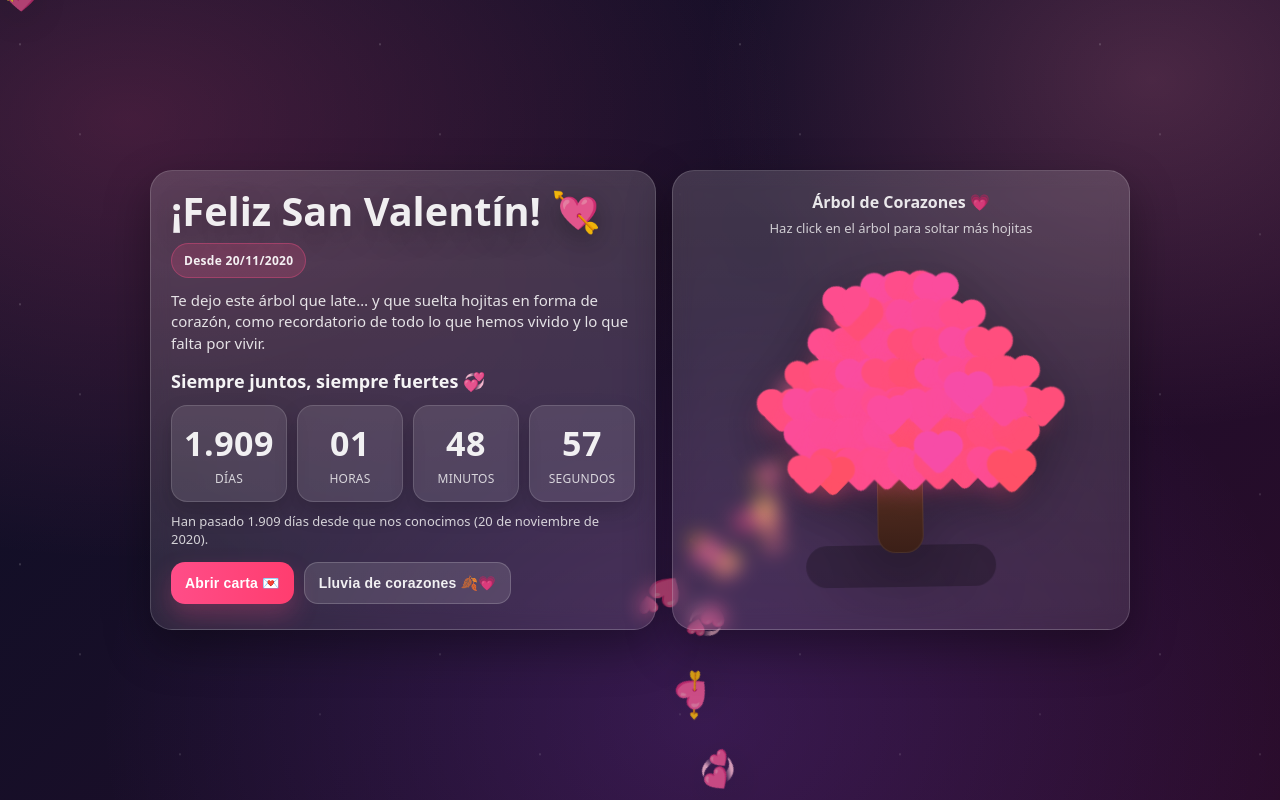
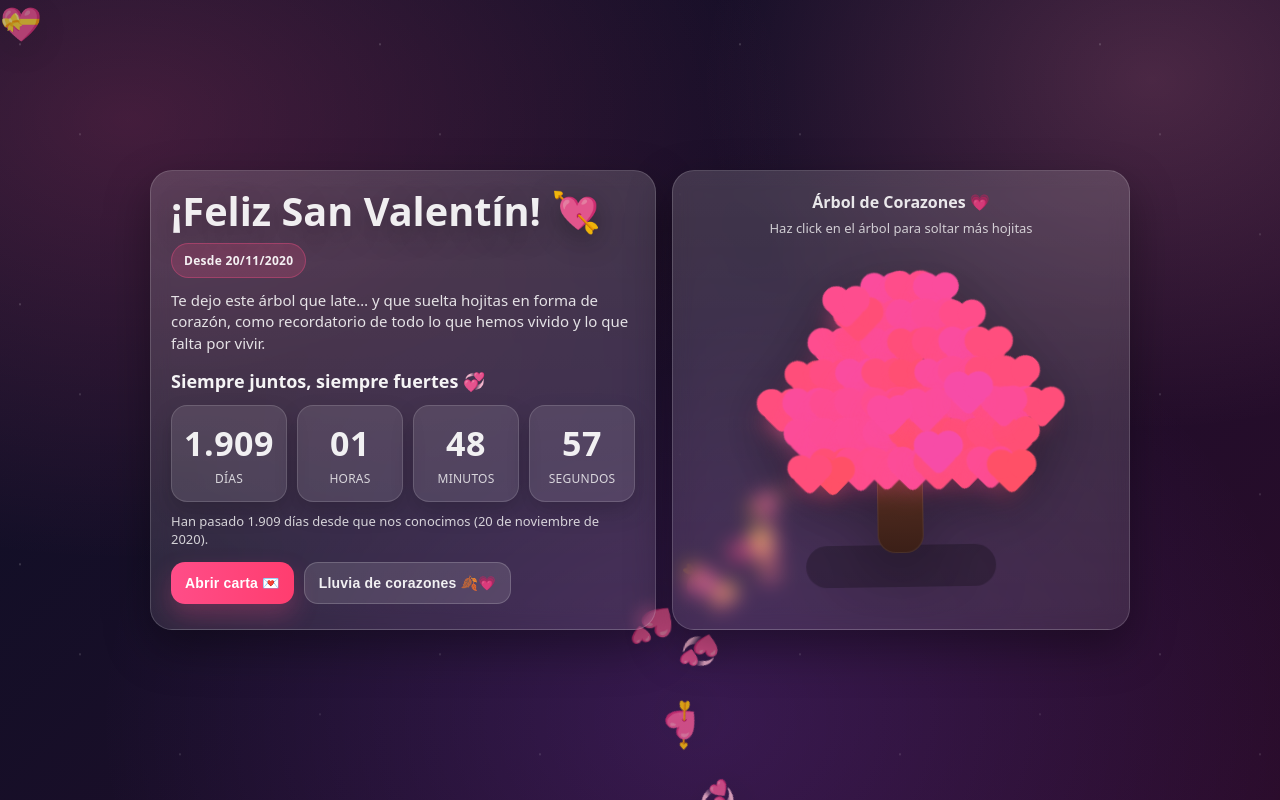
Before and after one commit to dmontiel-droid/san-valentin, a plain HTML site: page index.html in a window 1280 px wide. Drawn offline with Linux system fonts and the light colour scheme.

Commit message:
Update index.html

```diff
--- a/index.html
+++ b/index.html
@@ -34,6 +34,7 @@
       padding: 22px;
     }
 
+    /* estrellitas */
     .stars{
       position:fixed; inset:0;
       background-image:
@@ -136,9 +137,9 @@
       letter-spacing: .25px;
       text-transform: uppercase;
     }
-
     .note{ margin-top: 10px; font-size: 13px; opacity: .86; }
 
+    /* árbol */
     .treeArea{
       display:flex;
       flex-direction:column;
@@ -165,7 +166,6 @@
       cursor: pointer;
       user-select: none;
     }
-    .tree:hover{ filter: drop-shadow(0 22px 36px rgba(0,0,0,.42)); }
     @keyframes sway{
       0%,100%{transform: rotate(-1.1deg)}
       50%{transform: rotate(1.1deg)}
@@ -224,40 +224,25 @@
     }
 
     /* HOJAS */
-    .leafLayer{
-      position:fixed;
-      inset:0;
-      pointer-events:none;
-      z-index:1;
-    }
+    .leafLayer{ position:fixed; inset:0; pointer-events:none; z-index:1; }
     .leaf{
       position:absolute;
-      top:-30px;
+      left:0; top:0;
       opacity:.9;
       filter: drop-shadow(0 10px 18px rgba(0,0,0,.18));
       will-change: transform, opacity;
+      animation-name: fallLeft;
+      animation-timing-function: linear;
+      animation-iteration-count: 1;
     }
 
+    /* caída con viento a la izquierda + zigzag */
     @keyframes fallLeft{
-      0%{ transform: translate3d(var(--x0), var(--y0), 0) rotate(var(--r0)); opacity:0; }
-      10%{ opacity:.95; }
-      35%{
-        transform: translate3d(calc(var(--x0) - (var(--wind) * 0.35) + var(--zig1)),
-                              calc(var(--y0) + (var(--drop) * 0.35)), 0)
-                   rotate(calc(var(--r0) + 120deg));
-      }
-      70%{
-        transform: translate3d(calc(var(--x0) - (var(--wind) * 0.75) + var(--zig2)),
-                              calc(var(--y0) + (var(--drop) * 0.75)), 0)
-                   rotate(calc(var(--r0) + 320deg));
-        opacity:.85;
-      }
-      100%{
-        transform: translate3d(calc(var(--x0) - var(--wind) + var(--zig3)),
-                              calc(var(--y0) + var(--drop)), 0)
-                   rotate(calc(var(--r0) + 540deg));
-        opacity:0;
-      }
+      0%   { transform: translate(var(--x0), var(--y0)) rotate(var(--r0)); opacity:0; }
+      10%  { opacity:.95; }
+      35%  { transform: translate(var(--x1), var(--y1)) rotate(var(--r1)); }
+      70%  { transform: translate(var(--x2), var(--y2)) rotate(var(--r2)); opacity:.85; }
+      100% { transform: translate(var(--x3), var(--y3)) rotate(var(--r3)); opacity:0; }
     }
 
     .btnRow{
@@ -289,8 +274,7 @@
     }
 
     .modal{
-      position:fixed;
-      inset:0;
+      position:fixed; inset:0;
       display:none;
       justify-content:center;
       align-items:center;
@@ -372,14 +356,14 @@
   </div>
 
   <script>
+    // ===== CONTADOR =====
     const START_DATE = new Date("2020-11-20T00:00:00");
-
-    // contador
     const elDays  = document.getElementById("days");
     const elHours = document.getElementById("hours");
     const elMins  = document.getElementById("mins");
     const elSecs  = document.getElementById("secs");
     const sinceText = document.getElementById("sinceText");
+
     function pad(n){ return String(n).padStart(2,"0"); }
 
     function updateCounter(){
@@ -405,7 +389,7 @@
     updateCounter();
     setInterval(updateCounter, 1000);
 
-    // copa de corazones
+    // ===== COPA DE CORAZONES =====
     const crown = document.getElementById("crown");
     function addHeart(x, y, size, delay, hueShift=0){
       const h = document.createElement("div");
@@ -417,7 +401,6 @@
       h.style.filter = `hue-rotate(${hueShift}deg)`;
       crown.appendChild(h);
     }
-
     (function buildCrown(){
       crown.innerHTML = "";
       const rows = [
@@ -447,14 +430,13 @@
       }
     })();
 
-    // HOJAS (corazones)
+    // ===== HOJITAS (LLUVIA) =====
     const leafLayer = document.getElementById("leafLayer");
     const tree = document.getElementById("tree");
     const HEARTS = ["💗","💖","💘","💕","💞","💝"];
 
-    // intensidad que aumenta sola
-    let intensity = 1;           // 1 = base
-    let intervalMs = 260;        // mientras más pequeño, más hojas
+    let intensity = 1;     // sube con el tiempo
+    let intervalMs = 260;  // baja con el tiempo
     let leafTimer = null;
 
     function spawnLeaf(speedy=false){
@@ -466,72 +448,89 @@
       leaf.className = "leaf";
       leaf.textContent = HEARTS[Math.floor(Math.random()*HEARTS.length)];
 
+      // origen
       const xSpread = 130;
-      const x0 = (crownCenterX + (Math.random()*xSpread - xSpread/2));
-      const y0 = (crownTopY + (Math.random()*35));
+      const x0 = crownCenterX + (Math.random()*xSpread - xSpread/2);
+      const y0 = crownTopY + (Math.random()*35);
 
-      const wind = 220 + Math.random()*300; // viento a la izquierda
+      // viento siempre a la izquierda
+      const wind = 220 + Math.random()*320;
       const drop = (window.innerHeight + 160) - y0;
 
-      const zig1 = (Math.random()*30 - 15) + "px";
-      const zig2 = (Math.random()*55 - 27) + "px";
-      const zig3 = (Math.random()*45 - 22) + "px";
-      const r0 = (Math.random()*60 - 30) + "deg";
+      // zigzag
+      const zig1 = (Math.random()*30 - 15);
+      const zig2 = (Math.random()*55 - 27);
+      const zig3 = (Math.random()*45 - 22);
+
+      // puntos intermedios ya calculados (para que NO falle CSS)
+      const x1 = (x0 - wind*0.35 + zig1);
+      const y1 = (y0 + drop*0.35);
+      const x2 = (x0 - wind*0.75 + zig2);
+      const y2 = (y0 + drop*0.75);
+      const x3 = (x0 - wind + zig3);
+      const y3 = (y0 + drop);
+
+      // rotaciones ya calculadas
+      const r0 = (Math.random()*60 - 30);
+      const r1 = r0 + 120;
+      const r2 = r0 + 320;
+      const r3 = r0 + 540;
 
       leaf.style.setProperty("--x0", x0 + "px");
       leaf.style.setProperty("--y0", y0 + "px");
-      leaf.style.setProperty("--wind", wind + "px");
-      leaf.style.setProperty("--drop", drop + "px");
-      leaf.style.setProperty("--zig1", zig1);
-      leaf.style.setProperty("--zig2", zig2);
-      leaf.style.setProperty("--zig3", zig3);
-      leaf.style.setProperty("--r0", r0);
+      leaf.style.setProperty("--x1", x1 + "px");
+      leaf.style.setProperty("--y1", y1 + "px");
+      leaf.style.setProperty("--x2", x2 + "px");
+      leaf.style.setProperty("--y2", y2 + "px");
+      leaf.style.setProperty("--x3", x3 + "px");
+      leaf.style.setProperty("--y3", y3 + "px");
+      leaf.style.setProperty("--r0", r0 + "deg");
+      leaf.style.setProperty("--r1", r1 + "deg");
+      leaf.style.setProperty("--r2", r2 + "deg");
+      leaf.style.setProperty("--r3", r3 + "deg");
 
-      const dur = speedy ? (2.4 + Math.random()*2.0) : (4.0 + Math.random()*4.0);
-      leaf.style.animation = `fallLeft ${dur}s linear 1`;
+      const dur = speedy ? (2.3 + Math.random()*2.0) : (4.0 + Math.random()*4.0);
+      leaf.style.animationDuration = dur + "s";
       leaf.style.fontSize = (14 + Math.random()*22) + "px";
       leaf.style.opacity = (0.55 + Math.random()*0.4).toFixed(2);
 
       leafLayer.appendChild(leaf);
-      setTimeout(()=> leaf.remove(), (dur*1000) + 250);
+      setTimeout(()=> leaf.remove(), (dur*1000) + 300);
     }
 
     function startLeafRain(){
       if (leafTimer) clearInterval(leafTimer);
       leafTimer = setInterval(()=>{
-        // por tick, spawnea varias según intensidad
-        const count = Math.min(1 + Math.floor(intensity/2), 6);
+        const count = Math.min(1 + Math.floor(intensity/2), 7);
         for(let i=0;i<count;i++) spawnLeaf(false);
       }, intervalMs);
     }
 
-    // Aumenta la intensidad con el tiempo (cada 10s)
+    // inicia
+    startLeafRain();
+
+    // cada 10s aumenta “más y más”
     setInterval(()=>{
-      intensity = Math.min(intensity + 1, 12);           // límite para no explotar
-      intervalMs = Math.max(90, intervalMs - 15);        // cada vez más frecuente
+      intensity = Math.min(intensity + 1, 12);
+      intervalMs = Math.max(80, intervalMs - 15);
       startLeafRain();
     }, 10000);
 
-    // arranque
-    startLeafRain();
-
-    // Lluvia fuerte (burst)
     function burstLeaves(){
-      for(let i=0;i<35;i++){
-        setTimeout(()=>spawnLeaf(true), i*45);
+      for(let i=0;i<40;i++){
+        setTimeout(()=>spawnLeaf(true), i*40);
       }
     }
 
-    // CLICK EN EL ÁRBOL => más hojas
+    // CLICK en árbol
     tree.addEventListener("click", ()=>{
       burstLeaves();
-      // acelera un poquito más con cada click (se siente “más y más”)
       intensity = Math.min(intensity + 2, 12);
-      intervalMs = Math.max(80, intervalMs - 10);
+      intervalMs = Math.max(70, intervalMs - 10);
       startLeafRain();
     });
 
-    // botones
+    // botón lluvia
     document.getElementById("btnMoreLeaves").addEventListener("click", burstLeaves);
 
     // modal
```
